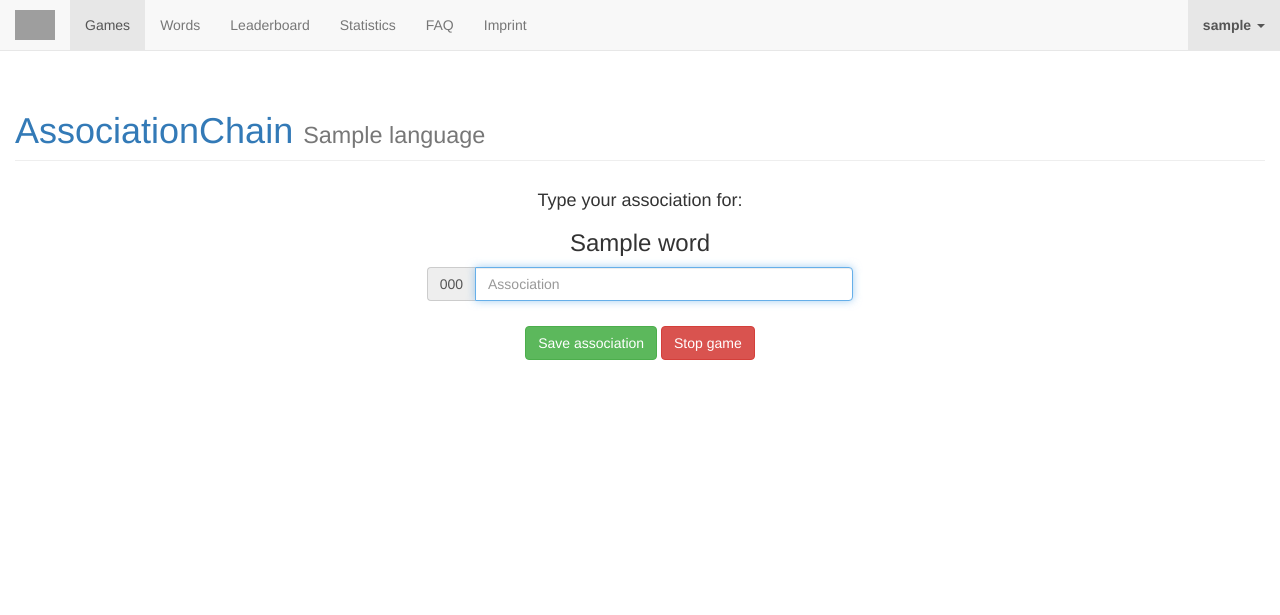
After one commit to Tima-Is-My-Association/TIMA, a Django app: a page that uses templates/tima/base.html in a window 1280 px wide. The commit adds this page. Shown: the top 615 px of the page. Run offline with Django 3.2, Linux system fonts and the light colour scheme; a user stored in the database is signed in; tables that the repository leaves empty hold one stand-in row (values such as "Sample post"); parts of the project's set-up code (start-up, migrations or seed data) failed here and were passed over; some libraries are stand-ins or nearby versions; grey boxes are pictures that could not be loaded.

Commit message:
Basic association chain game setup. NEEDS WORK.

```diff
--- a/TIMA/urls.py
+++ b/TIMA/urls.py
@@ -19,6 +19,10 @@ from django.contrib import admin
 urlpatterns = [
     url(r'^$', 'association.views.association.home', name='home'),
     url(r'^languages/(?P<slug>[\w-]+)/association/$', 'association.views.association.association', name='association'),
+
+    url(r'^games/$', 'games.views.games.games', name='games'),
+    # url(r'^games/associationchain/$', 'games.views.games.associationchain'),
+    url(r'^games/associationchain(?:/(?P<slug>[\w-]+))?/$', 'games.views.games.associationchain', name='associationchain'),
 
     url(r'^words/$', 'association.views.words.words', name='words'),
     url(r'^words/(?P<word_id>\d+)/$', 'association.views.words.word', name='word'),
--- a/association/functions/words.py
+++ b/association/functions/words.py
@@ -19,6 +19,10 @@ def get_next_word(language, user=None, excludes=[]):
     else:
         words = words.order_by('count')[:15]
     return words[randint(0, (14 if words.count() == 15 else (words.count() - 1)))]
+
+def get_next_word_by_association(word, association_chain):
+    words = Word.objects.filter(association__word=word).exclude(associationchain__chain_id=association_chain.chain_id)
+    return words[randint(0, (14 if words.count() == 15 else (words.count() - 1)))] if words else None
 
 def build_graph(word, depth=2):
     nodes = []
--- /dev/null
+++ b/games/forms.py
@@ -0,0 +1,29 @@
+from association.functions.wiktionary import exists
+from association.forms import AssociationForm
+from association.models import Word
+from django import forms
+from django.core.exceptions import ValidationError
+from django.utils.translation import ugettext as _
+
+class AssociationChainForm(AssociationForm):
+    chain_id = forms.IntegerField(required=True, widget=forms.HiddenInput())
+
+    # pass
+
+    # def clean(self):
+    #     cleaned_data = super(AssociationForm, self).clean()
+    #     word = cleaned_data.get('word')
+    #     association = cleaned_data.get('association')
+    #     if word == association:
+    #         self.add_error('association',
+    #             _('The word and the association may not match.'))
+
+    #     a = cleaned_data['association'] if 'association' in cleaned_data else ''
+    #     if not cleaned_data.get('association1') or cleaned_data.get('association1') != a:
+    #         if not Word.objects.filter(name=a).filter(language__code=cleaned_data.get('language')).exists():
+    #             if not exists(cleaned_data.get('language').lower(), a):
+    #                 self.add_error('association',
+    #                     _('We have not recognized your input as word.' +
+    #                             ' Are you sure you have no spelling mistakes,' +
+    #                             ' in order to confirm your input press "Save".'))
+    #     cleaned_data['association1'] = a
--- /dev/null
+++ b/games/views/games.py
@@ -0,0 +1,76 @@
+from app.functions.piwik import track
+from app.functions.score import calculate_points
+from app.models import Profile
+from association.functions.words import get_next_word, get_next_word_by_association
+from association.models import Association, Language, Word
+from django.contrib import messages
+from django.contrib.auth.decorators import login_required
+from django.shortcuts import get_object_or_404, redirect, render
+from django.utils.translation import ugettext as _
+from django.views.decorators.csrf import csrf_protect
+from games.forms import AssociationChainForm
+from games.models import AssociationChain
+
+def games(request):
+    track(request, 'Games | TIMA')
+    return render(request, 'tima/games/game/games.html', locals())
+
+@csrf_protect
+@login_required(login_url='/signin/')
+def associationchain(request, slug=None):
+    track(request, 'AssociationChain | Games | TIMA')
+    if slug:
+        language = get_object_or_404(Language, slug=slug)
+
+        if request.method == 'POST':
+            form = AssociationChainForm(request.POST)
+            if form.is_valid():
+                if not request.user.is_anonymous():
+                    language.users.add(get_object_or_404(Profile, user=request.user))
+                    language.save()
+
+                chain = AssociationChain.objects.get(id=form.cleaned_data['chain_id'])
+                if form.cleaned_data['word'] == form.cleaned_data['association']:
+                    word = Word.objects.get(name=form.cleaned_data['word'], language=language)
+                    return render(request, 'games/associationchain/game.html', locals())
+
+                word = get_object_or_404(Word, name=form.cleaned_data['word'], language=language)
+                word1, created = Word.objects.get_or_create(name=form.cleaned_data['association'], language=language)
+
+                if AssociationChain.objects.filter(chain_id=chain.id).filter(word=word).exists():
+                    messages.add_message(request, messages.ERROR, _('You lost.'))
+                    won = False
+                    chains = AssociationChain.objects.filter(chain_id=chain.chain_id)
+                    return render(request, 'tima/games/associationchain/end.html', locals())
+
+                association, created = Association.objects.update_or_create(word=word, association=word1)
+                points = calculate_points(request.user, association)
+                messages.add_message(request, messages.INFO, _('You received %(points)s points for your association of %(association)s.') % {'points': points, 'association': association})
+
+                chain = AssociationChain.objects.create(user=request.user, word=word1, previous=chain, chain_id=chain.chain_id)
+                word = get_next_word_by_association(word1, association_chain=chain)
+                if word:
+                    chain = AssociationChain.objects.create(user=request.user, word=word, previous=chain, chain_id=chain.chain_id)
+                    association1 = ''
+                    form = AssociationChainForm(initial={'word':word.name, 'language':language.code, 'chain_id':chain.id})
+                    return render(request, 'tima/games/associationchain/game.html', locals())
+                else:
+                    messages.add_message(request, messages.SUCCESS, _('You won.'))
+                    won = True
+                    chains = AssociationChain.objects.filter(chain_id=chain.chain_id)
+                    return render(request, 'tima/games/associationchain/end.html', locals())
+            else:
+                word = Word.objects.get(name=form.cleaned_data['word'], language=language)
+                association1 = form.cleaned_data['association1']
+                return render(request, 'tima/games/associationchain/game.html', locals())
+        else:
+            AssociationChain.objects.filter(user=request.user).delete()
+            word = get_next_word(language=language, user=request.user)
+            chain = AssociationChain.objects.create(user=request.user, word=word)
+            association1 = ''
+            form = AssociationChainForm(initial={'word':word.name, 'language':language.code, 'chain_id':chain.id})
+            return render(request, 'tima/games/associationchain/game.html', locals())
+    else:
+        AssociationChain.objects.filter(user=request.user).delete()
+        languages = Language.objects.all()
+        return render(request, 'tima/games/associationchain/home.html', locals())
--- a/templates/tima/base.html
+++ b/templates/tima/base.html
@@ -35,6 +35,8 @@
 
                 <div class="collapse navbar-collapse" id="tima-navbar-collapse">
                     <ul class="nav navbar-nav">
+                        {% url 'games' as games_url %}
+                        <li {% if request.path|startswith:games_url %}class="active"{% endif %}><a href="{% url 'games' %}">{% trans 'Games' %}</a></li>
                         {% url 'words' as words_url %}
                         <li {% if words_url == request.path or request.path|startswith:words_url %}class="active"{% endif %}><a href="{% url 'words' %}">{% trans 'Words' %}</a></li>
                         {% url 'leaderboard' as leaderboard_url %}
--- /dev/null
+++ b/templates/tima/games/associationchain/game.html
@@ -0,0 +1,43 @@
+{% extends 'tima/base.html' %}
+{% load i18n %}
+
+{% block content %}
+<div class="row">
+    <div class="col-md-12">
+        <h1 class="page-header">
+            <a href="{% url 'associationchain' %}">{% trans 'AssociationChain' %}</a>
+            <small>{{ language.name }}</small>
+        </h1>
+    </div>
+</div>
+<div class="row">
+    <div class="col-md-4 col-md-offset-4">
+        <h4 class="text-center">{% trans 'Type your association for' %}:</h4>
+        <h3 class="text-center">{{ word }}</h3>
+
+        <form action="{% url 'associationchain' language.slug %}" method="post" class="form-horizontal text-center">
+            {% csrf_token %}
+            {{ form.word }}
+            {{ form.language }}
+            {{ form.chain_id }}
+            <input type="hidden" id="{{ form.association1.auto_id }}" name="{{ form.association1.name }}" value="{{ association1 }}">
+            <div class="form-group{% if form.errors %} {{ form.association.errors|yesno:'has-error,has-success' }}{% endif %}">
+                <label class="sr-only" for="association">{% trans 'Association' %}</label>
+                <div class="input-group">
+                    <div class="input-group-addon">{{ language.code }}</div>
+                    {{ form.association }}
+                </div>
+                <span class="help-block">{{ form.association.errors }}</span>
+            </div>
+            <div class="form-group">
+                <button type="submit" class="btn btn-success">{% trans 'Save association' %}</button>
+                <a href="{% url 'associationchain' language.slug %}?stop=True" class="btn btn-danger" role="btn">{% trans 'Stop game' %}</a>
+            </div>
+        </form>
+        <script type="text/javascript">
+            $('#id_association').focus();
+        </script>
+
+    </div>
+</div>
+{% endblock %}
```
Also changed, not shown: games/admin.py (added, +12 -0 lines), templates/tima/games/associationchain/end.html (added, +21 -0 lines), templates/tima/games/associationchain/home.html (added, +30 -0 lines), templates/tima/games/game/games.html (added, +28 -0 lines), games/views/__init__.py (added).
